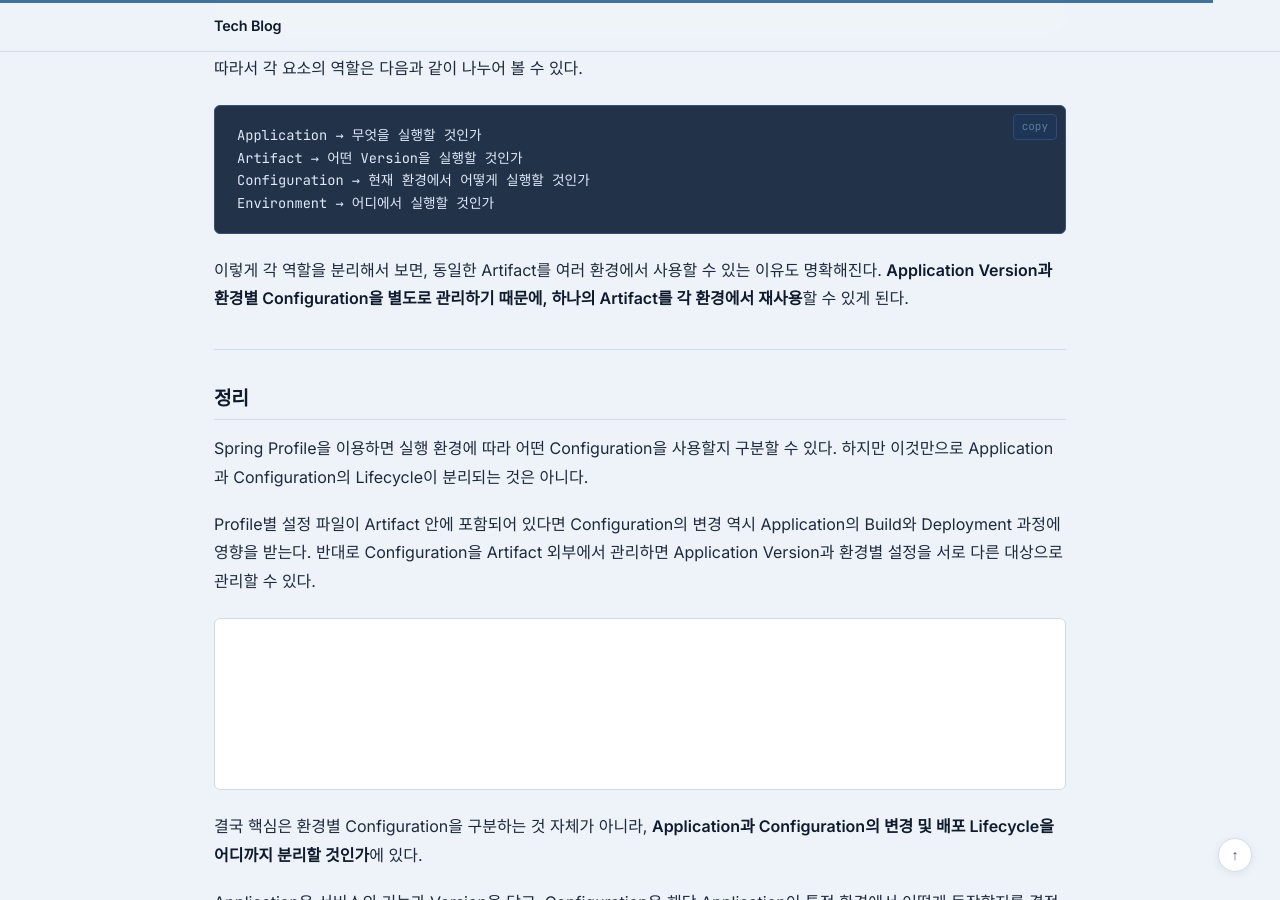
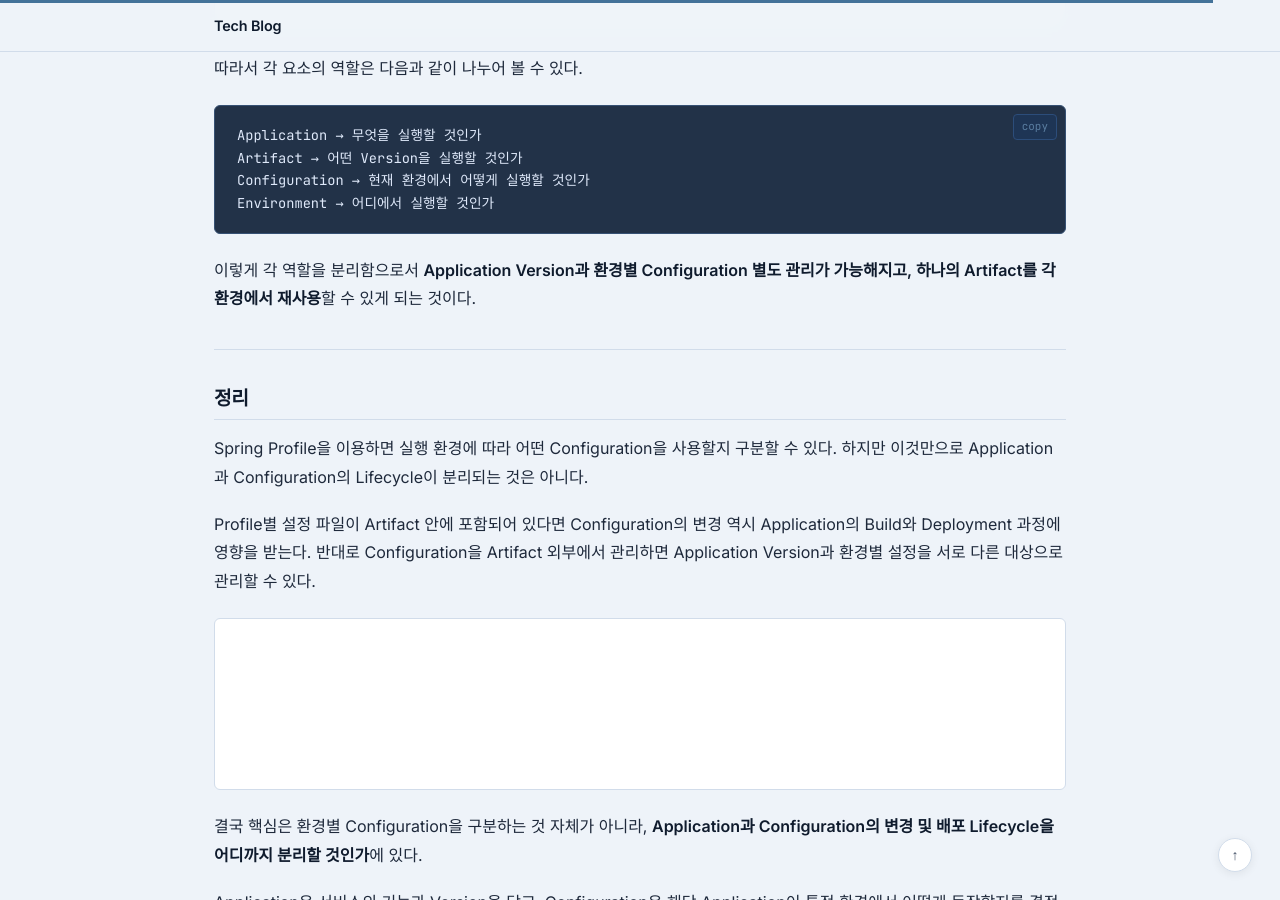
Before and after one commit to jw3418/jw3418.github.io, a Jekyll site: the page built from _posts/2026-08-23-application-configuration-seperation.md, in a window 1280 px wide and 900 px high, scrolled down 5873 px. Built offline with Jekyll 4.4.1, drawn with Linux system fonts in a browser that asks for light colours.

Commit message:
Refine explanation of application configuration separation
Clarified the separation of application version and environment configuration management.

````diff
--- a/_posts/2026-08-23-application-configuration-seperation.md
+++ b/_posts/2026-08-23-application-configuration-seperation.md
@@ -219,7 +219,7 @@ Configuration → 현재 환경에서 어떻게 실행할 것인가
 Environment → 어디에서 실행할 것인가
 ```
 
-이렇게 각 역할을 분리해서 보면, 동일한 Artifact를 여러 환경에서 사용할 수 있는 이유도 명확해진다. **Application Version과 환경별 Configuration을 별도로 관리하기 때문에, 하나의 Artifact를 각 환경에서 재사용**할 수 있게 된다.
+이렇게 각 역할을 분리함으로서 **Application Version과 환경별 Configuration 별도 관리가 가능해지고, 하나의 Artifact를 각 환경에서 재사용**할 수 있게 되는 것이다.
 
 ---
 
````
